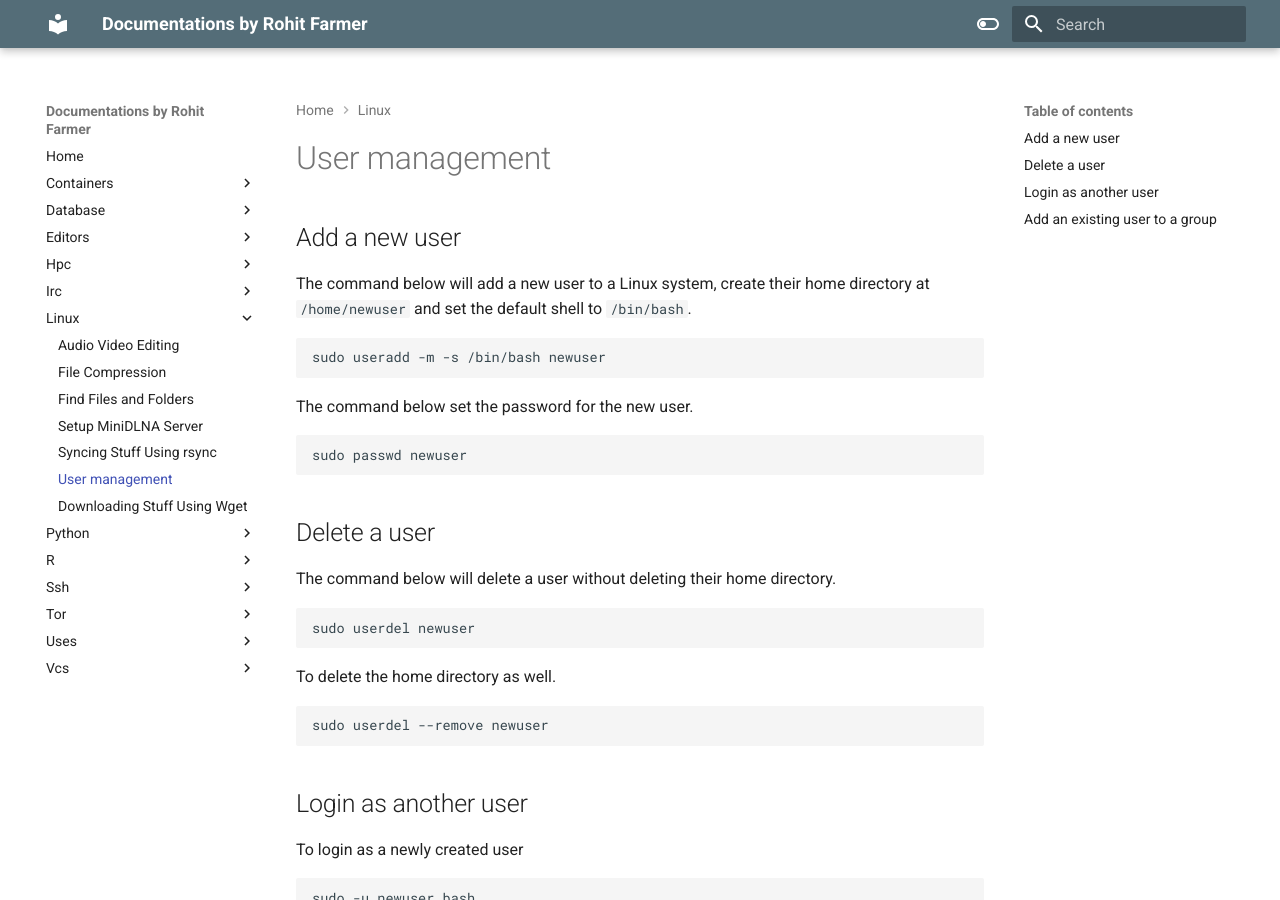
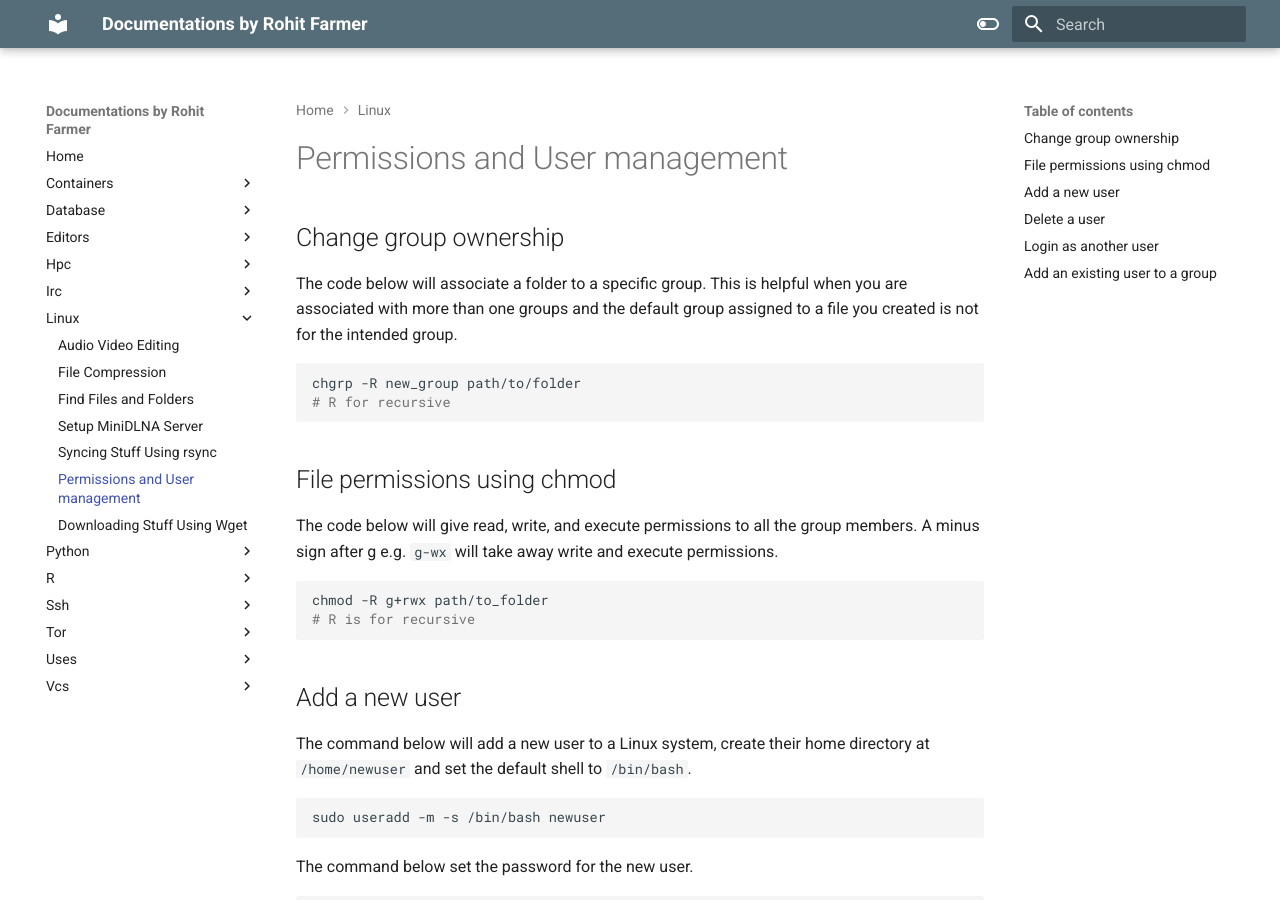
Before and after one commit to rohitfarmer/mk-docs, an MkDocs documentation site: the page built from docs/linux/user-management-permissions.md, in a window 1280 px wide and 900 px high. Built offline with MkDocs 1.6.1 and Material for MkDocs 9.7.7, drawn with Linux system fonts in a browser that asks for light colours.

Commit message:
linux update

````diff
--- a/docs/linux/user-management-permissions.md
+++ b/docs/linux/user-management-permissions.md
@@ -1,4 +1,21 @@
-# User management
+# Permissions and User management
+
+## Change group ownership
+
+The code below will associate a folder to a specific group.  This is helpful when you are associated with more than one groups and the default group assigned to a file you created is not for the intended group.
+
+```bash
+chgrp -R new_group path/to/folder
+# R for recursive
+```
+
+## File permissions using chmod
+
+The code below will give read, write, and execute permissions to all the group members. A minus sign after g e.g. `g-wx` will take away write and execute permissions.
+```bash
+chmod -R g+rwx path/to_folder
+# R is for recursive
+```
 
 ## Add a new user
 The command below will add a new user to a Linux system, create their home directory at `/home/newuser` and set the default shell to `/bin/bash`.
````
Also changed, not shown: docs/r/data-manipulation.md (+7 -0 lines).
